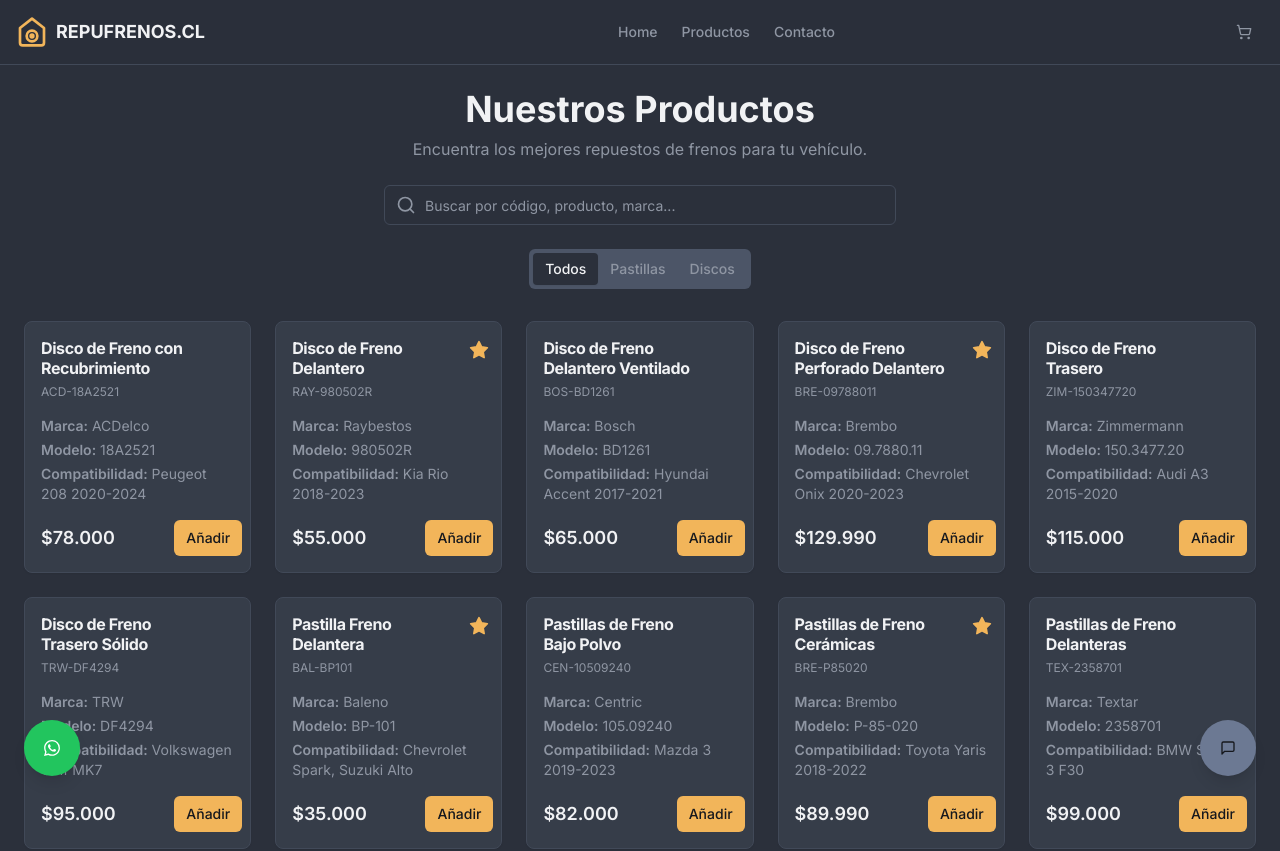
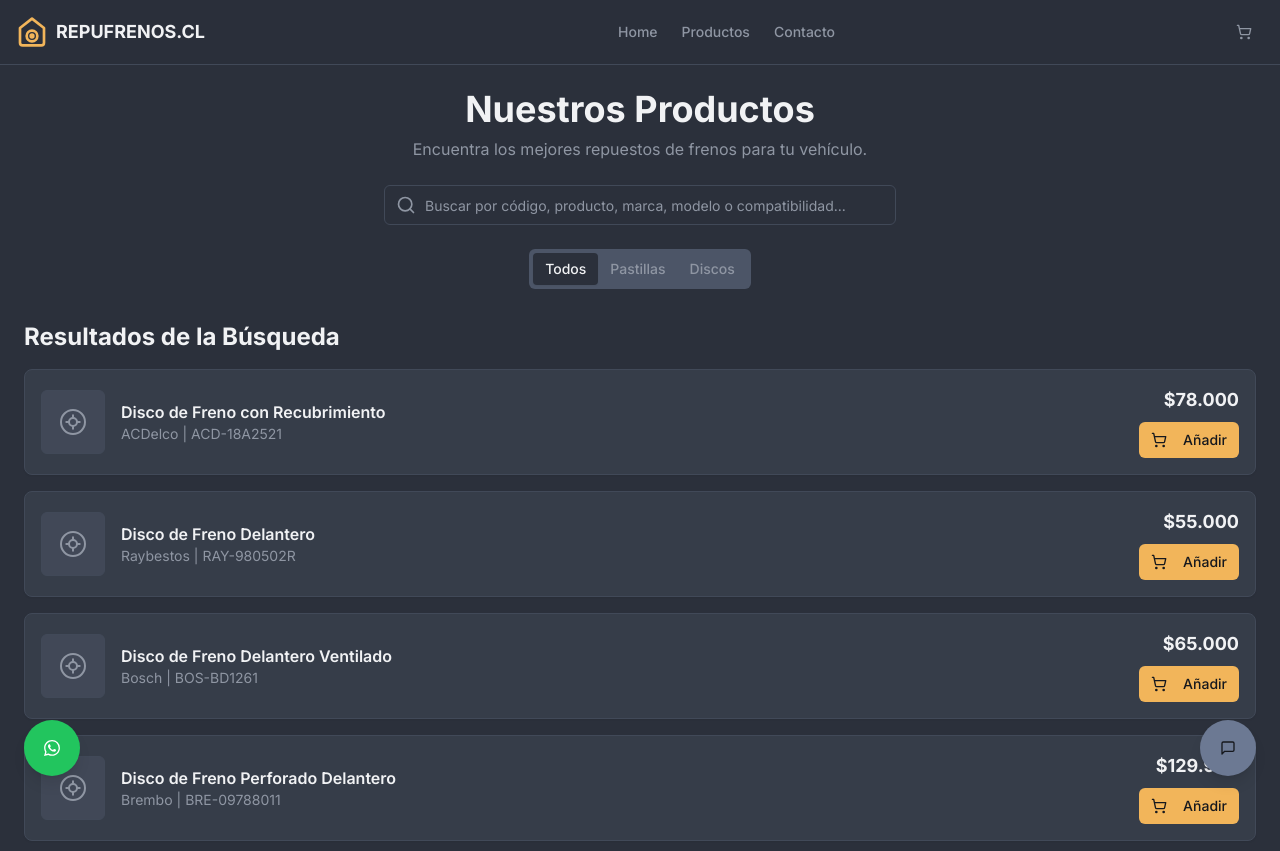
Before and after one commit to marce1404/TIENDA-FRENOS, a Next.js app: page /productos in a window 1280 px wide. Shown: the top 851 px of the page. Built offline with nearby package versions, Linux system fonts and the light colour scheme.

Commit message:
a si estaba antes. cambialo

```diff
--- a/src/app/productos/page.tsx
+++ b/src/app/productos/page.tsx
@@ -19,12 +19,14 @@ import {
   DialogFooter,
 } from '@/components/ui/dialog';
 import { Separator } from '@/components/ui/separator';
-import { ProductCard } from '@/components/ProductCard';
+import { Card } from '@/components/ui/card';
+import { BrakePadIcon } from '@/components/icons/BrakePadIcon';
+import { BrakeDiscIcon } from '@/components/icons/BrakeDiscIcon';
 
 export default function ProductosPage() {
   const [searchTerm, setSearchTerm] = useState('');
   const [currentPage, setCurrentPage] = useState(1);
-  const itemsPerPage = 12;
+  const itemsPerPage = 10;
   const [selectedCategory, setSelectedCategory] = useState('all');
   const [allProducts, setAllProducts] = useState<Product[]>([]);
   const [isMounted, setIsMounted] = useState(false);
@@ -89,9 +91,9 @@ export default function ProductosPage() {
   };
 
   const LoadingSkeleton = () => (
-    <div className="grid grid-cols-1 sm:grid-cols-2 md:grid-cols-3 lg:grid-cols-4 xl:grid-cols-5 gap-6">
-      {Array.from({ length: itemsPerPage }).map((_, i) => (
-         <Skeleton key={i} className="h-64 w-full" />
+    <div className="space-y-4">
+      {Array.from({ length: 5 }).map((_, i) => (
+         <Skeleton key={i} className="h-24 w-full" />
       ))}
     </div>
   );
@@ -107,7 +109,7 @@ export default function ProductosPage() {
 
         <div className="relative mb-6 max-w-lg mx-auto">
           <Input
-            placeholder="Buscar por código, producto, marca..."
+            placeholder="Buscar por código, producto, marca, modelo o compatibilidad..."
             className="pl-10"
             value={searchTerm}
             onChange={(e) => setSearchTerm(e.target.value)}
@@ -134,16 +136,37 @@ export default function ProductosPage() {
           </Tabs>
         </div>
 
+        <h2 className="text-2xl font-bold mb-4">Resultados de la Búsqueda</h2>
+
         {!isMounted ? <LoadingSkeleton /> : (
             paginatedProducts.length > 0 ? (
                 <>
-                <div className="grid grid-cols-1 sm:grid-cols-2 md:grid-cols-3 lg:grid-cols-4 xl:grid-cols-5 gap-6">
+                <div className="space-y-4">
                     {paginatedProducts.map((product) => (
-                        <ProductCard
-                            key={product.id}
-                            product={product}
-                            onProductClick={handleProductClick}
-                        />
+                        <Card
+                          key={product.id}
+                          className="flex items-center p-4 transition-all hover:shadow-md cursor-pointer"
+                          onClick={() => handleProductClick(product)}
+                        >
+                          <div className="flex-shrink-0 w-16 h-16 rounded-md bg-muted/50 flex items-center justify-center border mr-4">
+                            {product.category === 'Pastillas' ? (
+                              <BrakePadIcon className="w-8 h-8 text-muted-foreground" />
+                            ) : (
+                              <BrakeDiscIcon className="w-8 h-8 text-muted-foreground" />
+                            )}
+                          </div>
+                          <div className="flex-1">
+                            <p className="font-semibold">{product.name}</p>
+                            <p className="text-sm text-muted-foreground">{product.brand} | {product.code}</p>
+                          </div>
+                          <div className="flex flex-col items-end ml-4 gap-2">
+                            <p className="text-lg font-bold">{formatPrice(product.price)}</p>
+                            <Button size="sm" onClick={(e) => { e.stopPropagation(); addToCart(product); }}>
+                              <ShoppingCart className="mr-2 h-4 w-4" />
+                              Añadir
+                            </Button>
+                          </div>
+                        </Card>
                     ))}
                 </div>
                 {totalPages > 1 && (
```
